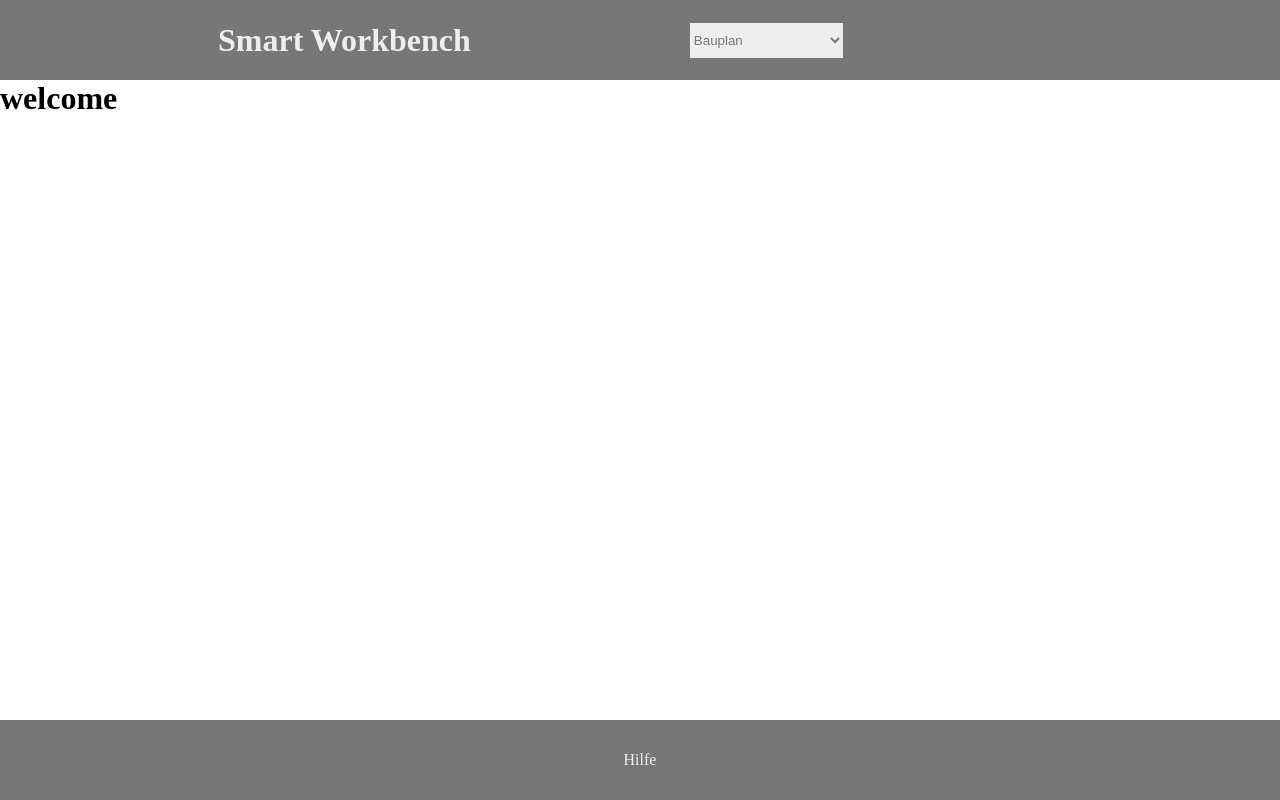
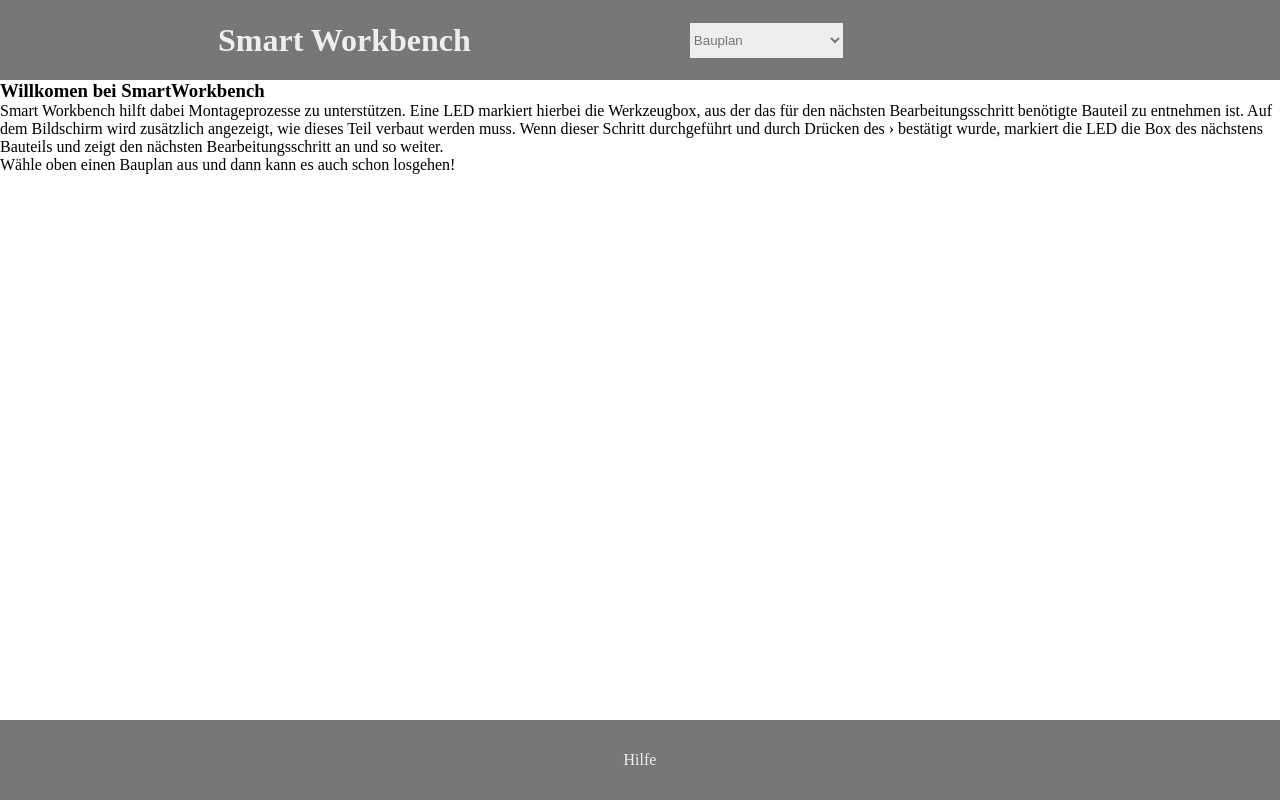
Before and after one commit to itsJannik/SmartWorkbenchFrontend, a React (Create React App) app in the folder webappp/: page / in a window 1280 px wide. Built offline with nearby package versions, Linux system fonts and the light colour scheme.

Commit message:
Refactoring - added  convertToURLPath-method - beautified in App.js

```diff
--- a/webappp/src/components/App.js
+++ b/webappp/src/components/App.js
@@ -1,11 +1,13 @@
 import React from 'react';
-import { Router, Route, withRouter } from 'react-router-dom';
+import { Router, Route } from 'react-router-dom';
 import uniqid from 'uniqid';
 import history from '../history'
 
 import Header from './header/Header';
 import Main from './main/Main';
 import Footer from './footer/Footer';
+import Home from './Home';
+import {convertToURLPath} from '../utils/URL'
 import styled from 'styled-components';
 
 const AppWrapper = styled.div`
@@ -37,7 +39,6 @@ class App extends React.Component {
   }
 
   componentDidMount() {
-    /* Loading Simulation */
     this.setState({
       isLoading: true,
       // data: [],
@@ -61,7 +62,7 @@ class App extends React.Component {
 
     // sobald uri von Lukas bekannt, die ID-Generierung in response verschieben
 
-     let exampleData =  [{
+    let exampleData = [{
       manualTitle: "Legohaus bauen",
       manualInstructions: [
         {
@@ -98,31 +99,38 @@ class App extends React.Component {
     },
     ];
 
-      this.setState({data: exampleData});
+    this.setState({ data: exampleData });
   }
 
-  onChange = (e) => {
-    console.log(history)
-    console.log(e.target)
-    history.push(`/${e.target.value}`);
+  onChange(event) {
+    history.push(`/${event.target.value}`);
     this.setState({
-        manualValue: e.target.value
+      manualValue: event.target.value
     })
   }
 
   render() {
-    const {data, manualValue} = this.state
+    const { data, manualValue } = this.state
+    const manualTitles = data.map(({ manualTitle }) => manualTitle)
     return (
       <Router history={history}>
         <AppWrapper>
-          <Header manualTitles={["Legohaus bauen", "Legomännchen bauen"]} manualValue={manualValue} onChange={this.onChange}/>
-          <Route exact path="/" component={() => <h1>welcome</h1>} />
-          {data.map((manual) => (
-            <Route path={`/${manual.manualTitle.toLowerCase().replace(" ", "-")}`}
-            render={(props) => <Main manualInstructions={manual.manualInstructions}/>
+          <Header
+            manualTitles={manualTitles}
+            manualValue={manualValue}
+            onChange={this.onChange}
+          />
+          <Route exact path="/"
+            component={Home}
+          />
+          {
+            data.map((manual) => (
+              <Route path={`/${convertToURLPath(manual.manualTitle)}`}
+                render={(props) => <Main manualInstructions={manual.manualInstructions} />
                 }
-            key={uniqid()}/>
-          ))}
+                key={uniqid()} />
+            ))
+          }
           <Footer />
         </AppWrapper>
       </Router>
@@ -130,4 +138,4 @@ class App extends React.Component {
   }
 }
 
-export default (App);
+export default App;
--- /dev/null
+++ b/webappp/src/components/Home.js
@@ -0,0 +1,26 @@
+import React from 'react';
+import styled from 'styled-components';
+
+const HomeWrapper = styled.section`
+`
+
+const HomeHeading = styled.h3`
+`
+const HomeDescription = styled.p`
+`
+
+const Home = (props) => (
+    <HomeWrapper>
+        <HomeHeading>Willkomen bei SmartWorkbench</HomeHeading>
+        <HomeDescription>
+            Smart Workbench hilft dabei Montageprozesse zu unterstützen. Eine LED markiert hierbei die Werkzeugbox, aus der das für den nächsten Bearbeitungsschritt benötigte Bauteil zu entnehmen ist.
+            Auf dem Bildschirm wird zusätzlich angezeigt, wie dieses Teil verbaut werden muss. Wenn dieser Schritt durchgeführt und durch Drücken des &#8250; bestätigt wurde,
+            markiert die LED die Box des nächstens Bauteils und zeigt den nächsten Bearbeitungsschritt an und so weiter.
+    </HomeDescription>
+        <HomeDescription>
+            Wähle oben einen Bauplan aus und dann kann es auch schon losgehen!
+        </HomeDescription>
+    </HomeWrapper>
+);
+
+export default Home;
--- a/webappp/src/components/header/Header.js
+++ b/webappp/src/components/header/Header.js
@@ -1,7 +1,7 @@
 import React from 'react';
 import styled from 'styled-components';
-import { BrowserRouter as Router, withRouter } from 'react-router-dom';
 import uniqid from 'uniqid';
+import {convertToURLPath} from '../../utils/URL'
 
 const HeaderWrapper = styled.header`
     display: grid;
@@ -30,7 +30,7 @@ const Header = ({ manualTitles, manualValue, onChange }) => (
         <HeaderDropdown value={manualValue} onChange={onChange}>
             <option value="" hidden>Bauplan</option>
             {manualTitles.map((manualTitle) => (
-                <option value={manualTitle.toLowerCase().replace(" ", "-")}
+                <option value={convertToURLPath(manualTitle)}
                     key={uniqid()}>
                     {manualTitle}
                 </option>
--- /dev/null
+++ b/webappp/src/utils/URL.js
@@ -0,0 +1 @@
+export const convertToURLPath = (stringToConvert) => stringToConvert.toLowerCase().replace(" ", "-");
```
Lines whose indentation alone changed are shown as unchanged.
